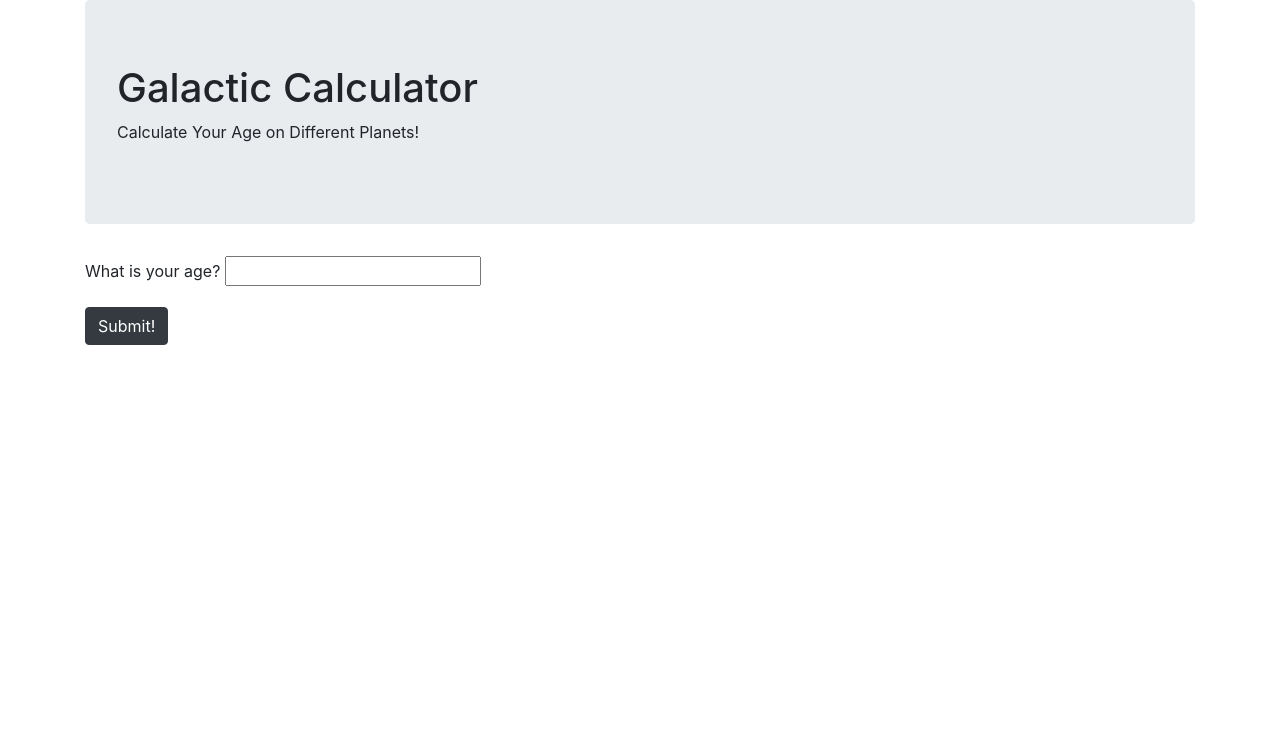
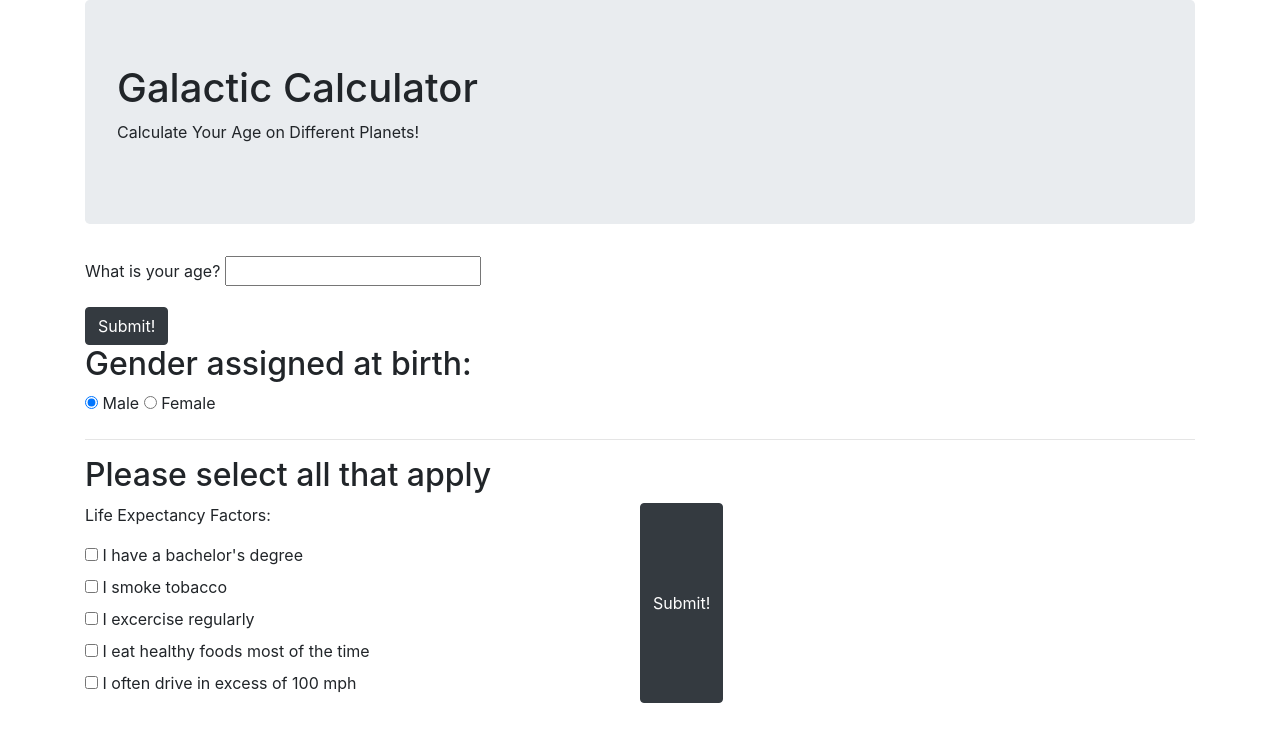
Before and after one commit to donnymays/galactic-calculator, a website built with webpack: page src/index.html in a window 1280 px wide. Built offline with nearby package versions, Linux system fonts and the light colour scheme.

Commit message:
still working on UI life expectancy calculations

```diff
--- a/src/galactic-calculator.js
+++ b/src/galactic-calculator.js
@@ -54,7 +54,7 @@ export class Age {
   }
 
   affectOnExpectancy() {
-    let lifeFactors = 0;
+    let lifeFactors;
     this.lifeExpectancy = 78;
     this.lifeExpectancy += lifeFactors;
     return this.lifeExpectancy;
--- a/src/index.html
+++ b/src/index.html
@@ -16,7 +16,7 @@
       <label for="ageInput">What is your age?</label>
       <input id="ageInput" type="text">
       </div>
-      <button class="btn btn-dark" type="submit" id="btn-submit">Submit!</button>
+      <button class="btn btn-dark" type="button" id="btn-submit">Submit!</button>
     </form>
     <div id="planets">
       <div class="row">
@@ -66,7 +66,40 @@
         </div>
       </div>
     </div>
-
+    <form id="lifeExpectancy">
+      <div class="form-group">
+        <div class="size-radios">
+          <h2>Gender assigned at birth:</h2>
+          <label class="radio-inline">
+            <input type="radio" name="gender" value="0" checked>
+            Male
+          </label>
+          <label class="radio-inline">
+            <input type="radio" name="gender" value="7">
+            Female
+          </label>
+        </div>
+      </div>
+        <hr>
+          <h2>Please select all that apply</h2>
+          <div class="row">
+            <div class="col-6">
+              <p>Life Expectancy Factors:</p>
+              <input type="checkbox" id="degree" name="lifeFactors" value="2">
+              <label for="degree">I have a bachelor's degree</label><br>
+              <input type="checkbox" id="smoker" name="lifeFactors" value="-8">
+              <label for="smoker">I smoke tobacco</label><br>
+              <input type="checkbox" id="exercise" name="lifeFactors" value="4">
+              <label for="exercise">I excercise regularly</label><br>
+              <input type="checkbox" id="foods" name="lifeFactors" value="3">
+              <label for="foods">I eat healthy foods most of the time</label><br>
+              <input type="checkbox" id="driveFast" name="lifeFactors" value="-15">
+              <label for="driveFast">I often drive in excess of 100 mph</label><br>
+            </div>
+            <button class="btn btn-dark" type="button" id="btn-click">Submit!</button>
+          </div>
+      </div>
+    </form>
   </div>
 
 
--- a/src/main.js
+++ b/src/main.js
@@ -5,7 +5,7 @@ import './css/styles.css';
 import { Age } from "./../src/galactic-calculator.js";
 
 $(document).ready(function() {
-  $("#galacticForm").submit(function(event) {
+  $("#galacticForm").click(function(event) {
     event.preventDefault();
 
     let ageInput = parseInt($("#ageInput").val());
@@ -23,5 +23,26 @@ $(document).ready(function() {
     $("span#jupiterAge").text(ageOnJupiter);
 
     $("#planets").show();
+
+
+    $("#lifeExpectancy").click(function(event) {
+      event.preventDefault();
+      let genderFactor = parseInt($("input:radio[name=gender]:checked").val());
+
+      let otherFactorsTotal = 0;
+      $(":checkbox").change(function() {
+        $(":checkbox:checked").each(function() {
+          otherFactorsTotal += parseInt($(this).val());
+        });
+
+        return otherFactorsTotal;
+      });
+
+      // let lifeFactors = genderFactor + otherFactorsTotal;
+
+      // let total = spaceAge.affectOnExpectancy(lifeFactors);
+      console.log(genderFactor);
+
+    });
   });
 });
```
